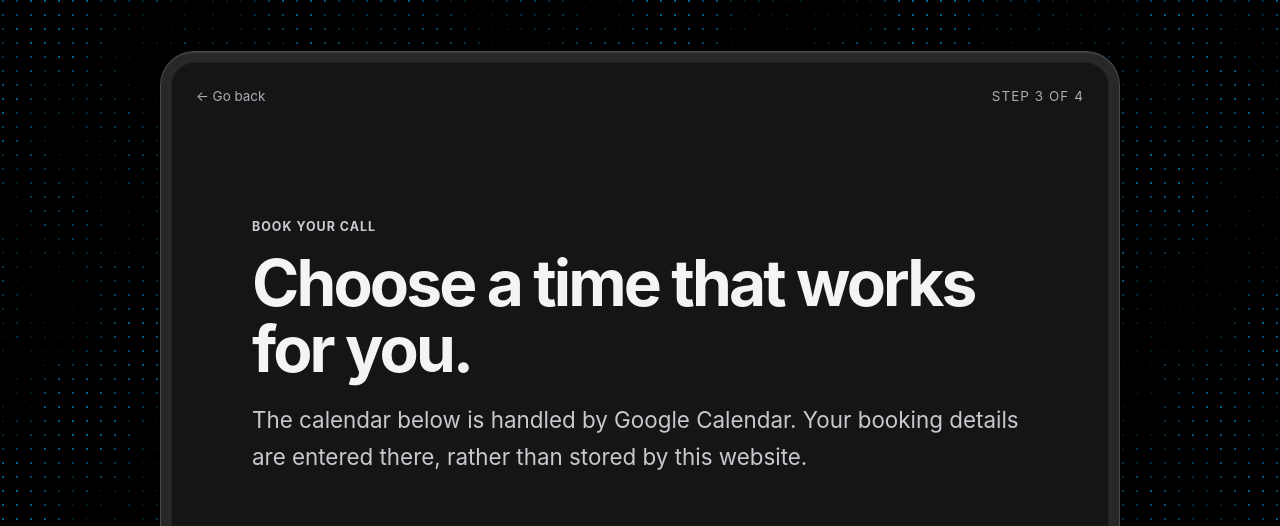
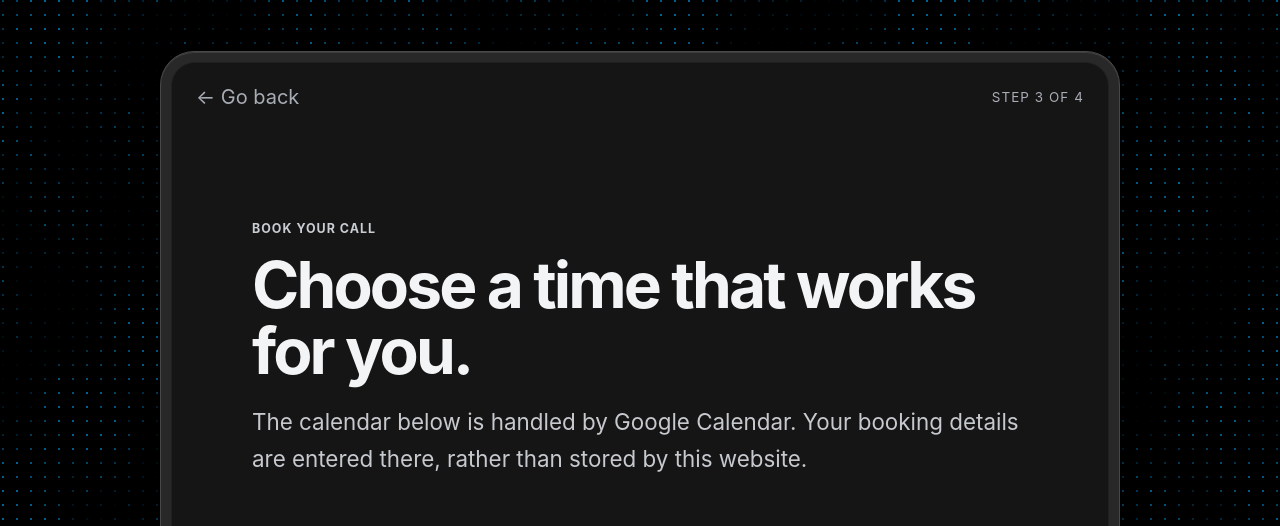
Before and after one commit to kristianneuhen/NeuhenAI, a Flask app: page /book in a window 1280 px wide. Shown: the top 526 px of the page. Run offline with Flask 3, Linux system fonts and the light colour scheme; the visitor is signed in with stand-in values (Sample User, id 1).

Commit message:
Match back link text size to booking guidance

```diff
--- a/static/styles.css
+++ b/static/styles.css
@@ -90,7 +90,7 @@ body:has(.hero-outside) { padding: 0; }
 
 .back-link {
   color: #a8adb5;
-  font-size: .84rem;
+  font-size: 1.25rem;
   text-decoration: none;
 }
 
```
